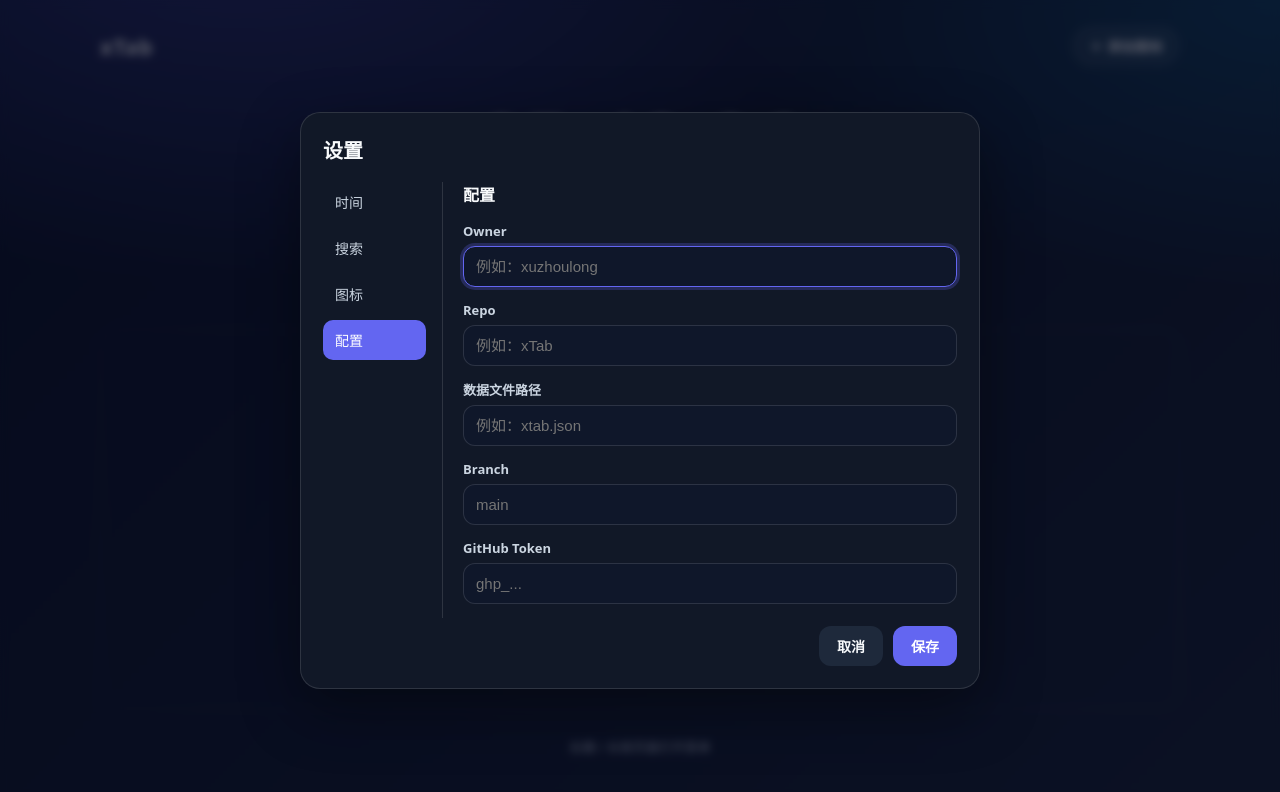
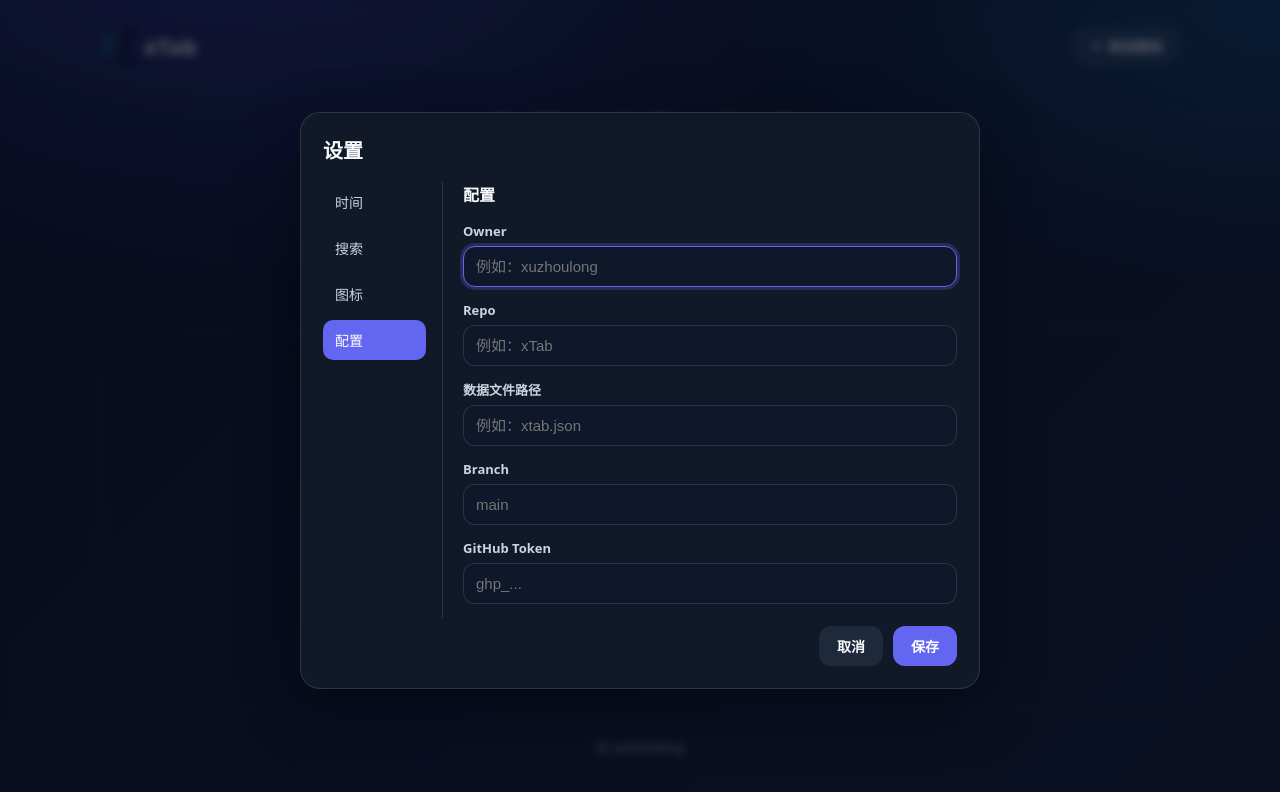
Before and after one commit to xuzhoulong/xTab, a plain HTML site: page index.html in a window 1280 px wide. Drawn offline with Linux system fonts and the light colour scheme.

Commit message:
Update index.html

```diff
--- a/index.html
+++ b/index.html
@@ -4,7 +4,7 @@
     <meta charset="UTF-8" />
     <meta name="viewport" content="width=device-width, initial-scale=1.0" />
     <link rel="icon" type="image/png" href="./favicon.png" />
-    <title>xTab 网址导航</title>
+    <title>xTab Web Nav</title>
     <style>
       :root {
         --bg: #0f172a;
@@ -93,8 +93,13 @@
         font-size: 22px;
         font-weight: 800;
         letter-spacing: 0.5px;
-      }
-
+        display: flex;
+        align-items: center;
+        gap: 4px;
+      }
+      .brand .logo {
+        width: 40px;
+      }
       .add-btn {
         border: 1px solid var(--border);
         background: var(--card);
@@ -642,7 +647,10 @@
   <body>
     <div class="page">
       <header class="topbar container">
-        <div class="brand">xTab</div>
+        <div class="brand">
+          <img src="./favicon.png" alt="" class="logo" />
+          xTab
+        </div>
         <button id="addBtn" class="add-btn" type="button">＋ 添加图标</button>
       </header>
 
@@ -675,7 +683,7 @@
         </div>
       </main>
 
-      <div class="hint container">右键 / 长按页面打开菜单</div>
+      <div class="hint container">@ xuzhoulong</div>
     </div>
 
     <div id="addModal" class="modal hidden">
```
